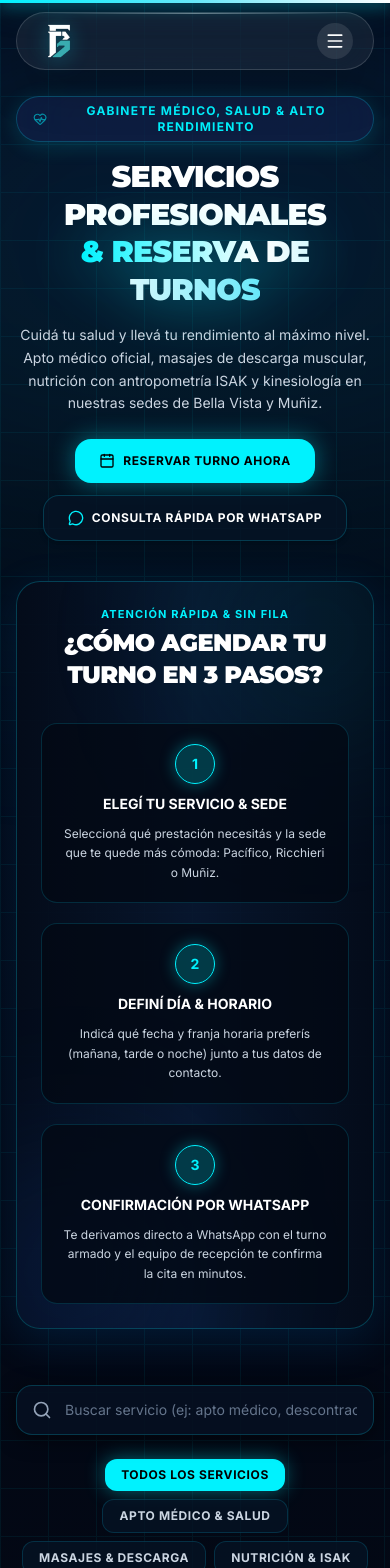
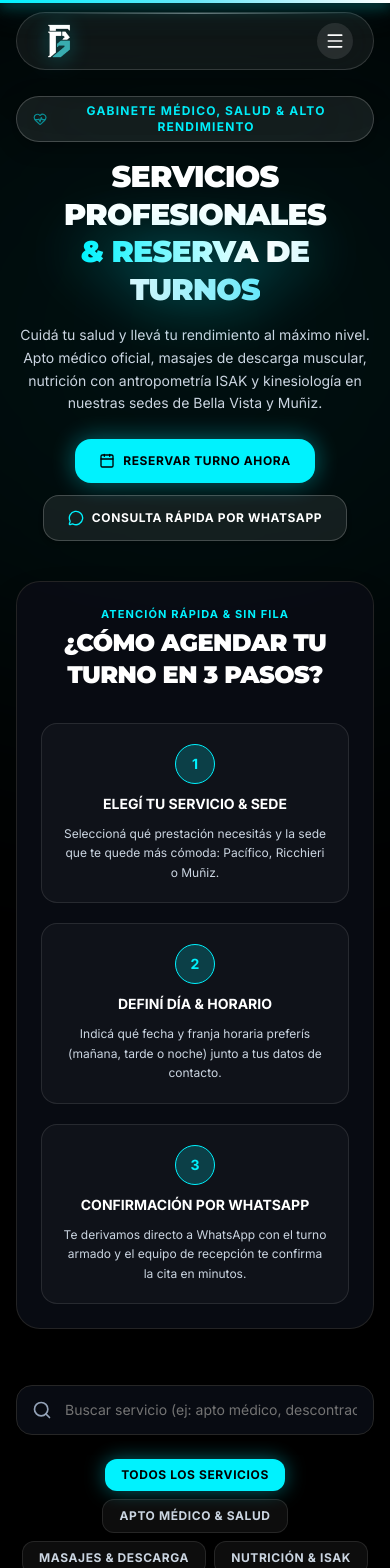
Before and after one commit to Stachurskylucas/FB-SEVEN, a React (Vite) app: page /servicios in a window 390 px wide. Shown: the top 1568 px of the page. Built offline with nearby package versions, Linux system fonts and the light colour scheme.

Commit message:
style: remove blue background overlays from Clases and Servicios while keeping 3-step booking section higher up

```diff
--- a/src/pages/ServiciosPage.tsx
+++ b/src/pages/ServiciosPage.tsx
@@ -91,31 +91,17 @@ export const ServiciosPage: React.FC = () => {
         canonicalUrl="https://fbsevengym.com/servicios"
       />
 
-      <main className="min-h-screen bg-[#02050d] text-white pt-24 sm:pt-28 pb-20 relative overflow-hidden">
+      <main className="min-h-screen bg-black text-white pt-24 sm:pt-28 pb-20 relative overflow-hidden">
 
-        {/* Dynamic Black & Deep Blue Background Gradient & Lighting Layers */}
-        <div className="absolute inset-0 bg-gradient-to-b from-[#030917] via-[#02050d] to-[#040b18] pointer-events-none" />
-
-        {/* Tech Grid Pattern with soft fade */}
-        <div
-          className="absolute inset-0 pointer-events-none opacity-[0.06]"
-          style={{
-            backgroundImage: 'linear-gradient(to right, #00f2fe 1px, transparent 1px), linear-gradient(to bottom, #00f2fe 1px, transparent 1px)',
-            backgroundSize: '48px 48px'
-          }}
-        />
-
-        {/* Ambient Blue & Cyan Orbs */}
-        <div className="absolute top-10 left-1/2 -translate-x-1/2 w-[900px] h-[550px] bg-gradient-to-b from-blue-600/20 via-cyan-500/15 to-transparent rounded-full blur-[140px] pointer-events-none" />
-        <div className="absolute top-[35%] -left-32 w-[600px] h-[600px] bg-blue-700/15 rounded-full blur-[160px] pointer-events-none" />
-        <div className="absolute top-[55%] -right-32 w-[650px] h-[650px] bg-cyan-600/12 rounded-full blur-[160px] pointer-events-none" />
-        <div className="absolute bottom-10 left-1/3 w-[700px] h-[500px] bg-blue-900/20 rounded-full blur-[180px] pointer-events-none" />
+        {/* Ambient Glows */}
+        <div className="absolute top-20 left-1/2 -translate-x-1/2 w-[800px] h-[500px] bg-brand-neon/10 rounded-full blur-[200px] pointer-events-none" />
+        <div className="absolute top-[40%] right-0 w-[500px] h-[500px] bg-brand-neon/5 rounded-full blur-[180px] pointer-events-none" />
 
         <div className="max-w-7xl mx-auto px-4 sm:px-6 lg:px-8 relative z-10">
 
           {/* 1. Header Hero */}
           <ScrollReveal direction="down" duration={0.7} className="text-center max-w-3xl mx-auto mb-10 sm:mb-12">
-            <div className="inline-flex items-center gap-2 px-4 py-1.5 rounded-full bg-blue-950/50 backdrop-blur-2xl border border-cyan-500/30 text-xs font-bold uppercase tracking-widest text-brand-neon mb-4 shadow-[0_4px_20px_rgba(0,242,254,0.15)]">
+            <div className="inline-flex items-center gap-2 px-4 py-1.5 rounded-full bg-white/[0.08] backdrop-blur-2xl border border-white/20 text-xs font-bold uppercase tracking-widest text-brand-neon mb-4 shadow-[0_4px_20px_rgba(0,0,0,0.4)]">
               <HeartPulse className="w-4 h-4 text-brand-neon animate-pulse" />
               <span>Gabinete Médico, Salud & Alto Rendimiento</span>
             </div>
@@ -144,7 +130,7 @@ export const ServiciosPage: React.FC = () => {
                 href="https://wa.me/5491144724002?text=¡Hola%20FB%20SEVEN!%20Quisiera%20consultar%20por%20los%20servicios%20de%20salud,%20apto%20médico%20y%20masajes."
                 target="_blank"
                 rel="noopener noreferrer"
-                className="px-6 py-3.5 rounded-2xl bg-[#061325]/80 hover:bg-[#0b1f3c] border border-cyan-500/25 text-white font-bold text-xs uppercase tracking-wider flex items-center gap-2 transition-all shadow-md"
+                className="px-6 py-3.5 rounded-2xl bg-white/[0.08] hover:bg-white/[0.14] border border-white/20 text-white font-bold text-xs uppercase tracking-wider flex items-center gap-2 transition-all shadow-md"
               >
                 <MessageCircle className="w-4 h-4 text-brand-neon" />
                 <span>Consulta Rápida por WhatsApp</span>
@@ -152,13 +138,10 @@ export const ServiciosPage: React.FC = () => {
             </div>
           </ScrollReveal>
 
-          {/* 2. Cómo Funciona el Sistema de Turnos (3 Pasos) - Ubicado arriba para máxima claridad */}
+          {/* 2. Cómo Funciona el Sistema de Turnos (3 Pasos) - Ubicado arriba */}
           <ScrollReveal direction="up" duration={0.7} className="mb-14 sm:mb-16">
-            <div className="bg-gradient-to-r from-[#040c1a]/95 via-[#081830]/90 to-[#040c1a]/95 border border-cyan-500/30 rounded-3xl p-6 sm:p-10 shadow-[0_12px_45px_rgba(0,140,255,0.14)] relative overflow-hidden">
-              <div className="absolute -right-16 -top-16 w-60 h-60 bg-cyan-500/10 rounded-full blur-[80px] pointer-events-none" />
-              <div className="absolute -left-16 -bottom-16 w-60 h-60 bg-blue-600/15 rounded-full blur-[80px] pointer-events-none" />
-
-              <div className="text-center max-w-xl mx-auto mb-8 relative z-10">
+            <div className="bg-[#090d14]/90 border border-neutral-800/90 rounded-3xl p-6 sm:p-10 shadow-2xl">
+              <div className="text-center max-w-xl mx-auto mb-8">
                 <span className="text-brand-neon text-[11px] font-bold uppercase tracking-widest block mb-1">
                   Atención Rápida & Sin Fila
                 </span>
@@ -167,9 +150,9 @@ export const ServiciosPage: React.FC = () => {
                 </h2>
               </div>
 
-              <div className="grid grid-cols-1 md:grid-cols-3 gap-5 sm:gap-6 relative z-10">
-                <div className="p-5 sm:p-6 rounded-2xl bg-[#030914]/80 border border-cyan-500/20 text-center space-y-2.5 hover:border-cyan-400/50 hover:bg-[#050f21] transition-all duration-300">
-                  <div className="w-10 h-10 rounded-full bg-brand-neon/20 border border-brand-neon text-brand-neon font-black flex items-center justify-center mx-auto text-sm shadow-[0_0_15px_rgba(0,242,254,0.35)]">
+              <div className="grid grid-cols-1 md:grid-cols-3 gap-5 sm:gap-6">
+                <div className="p-5 sm:p-6 rounded-2xl bg-white/[0.03] border border-white/10 text-center space-y-2.5">
+                  <div className="w-10 h-10 rounded-full bg-brand-neon/20 border border-brand-neon text-brand-neon font-black flex items-center justify-center mx-auto text-sm">
                     1
                   </div>
                   <h4 className="text-sm font-bold uppercase text-white">Elegí tu Servicio & Sede</h4>
@@ -178,8 +161,8 @@ export const ServiciosPage: React.FC = () => {
                   </p>
                 </div>
 
-                <div className="p-5 sm:p-6 rounded-2xl bg-[#030914]/80 border border-cyan-500/20 text-center space-y-2.5 hover:border-cyan-400/50 hover:bg-[#050f21] transition-all duration-300">
-                  <div className="w-10 h-10 rounded-full bg-brand-neon/20 border border-brand-neon text-brand-neon font-black flex items-center justify-center mx-auto text-sm shadow-[0_0_15px_rgba(0,242,254,0.35)]">
+                <div className="p-5 sm:p-6 rounded-2xl bg-white/[0.03] border border-white/10 text-center space-y-2.5">
+                  <div className="w-10 h-10 rounded-full bg-brand-neon/20 border border-brand-neon text-brand-neon font-black flex items-center justify-center mx-auto text-sm">
                     2
                   </div>
                   <h4 className="text-sm font-bold uppercase text-white">Definí Día & Horario</h4>
@@ -188,8 +171,8 @@ export const ServiciosPage: React.FC = () => {
                   </p>
                 </div>
 
-                <div className="p-5 sm:p-6 rounded-2xl bg-[#030914]/80 border border-cyan-500/20 text-center space-y-2.5 hover:border-cyan-400/50 hover:bg-[#050f21] transition-all duration-300">
-                  <div className="w-10 h-10 rounded-full bg-brand-neon/20 border border-brand-neon text-brand-neon font-black flex items-center justify-center mx-auto text-sm shadow-[0_0_15px_rgba(0,242,254,0.35)]">
+                <div className="p-5 sm:p-6 rounded-2xl bg-white/[0.03] border border-white/10 text-center space-y-2.5">
+                  <div className="w-10 h-10 rounded-full bg-brand-neon/20 border border-brand-neon text-brand-neon font-black flex items-center justify-center mx-auto text-sm">
                     3
                   </div>
                   <h4 className="text-sm font-bold uppercase text-white">Confirmación por WhatsApp</h4>
@@ -211,7 +194,7 @@ export const ServiciosPage: React.FC = () => {
                 placeholder="Buscar servicio (ej: apto médico, descontracturante, antropometría)..."
                 value={searchQuery}
                 onChange={(e) => setSearchQuery(e.target.value)}
-                className="w-full pl-12 pr-4 py-3.5 rounded-2xl bg-[#061021]/90 border border-cyan-500/25 text-white text-sm focus:border-brand-neon focus:outline-none placeholder:text-slate-500 transition-colors shadow-[0_4px_20px_rgba(0,0,0,0.5)]"
+                className="w-full pl-12 pr-4 py-3.5 rounded-2xl bg-[#090d14]/90 border border-neutral-800 text-white text-sm focus:border-brand-neon focus:outline-none placeholder:text-neutral-500 transition-colors shadow-lg"
               />
               {searchQuery && (
                 <button
@@ -234,7 +217,7 @@ export const ServiciosPage: React.FC = () => {
                     className={`px-4 py-2 rounded-xl text-xs font-bold uppercase tracking-wider transition-all cursor-pointer ${
                       isActive
                         ? 'bg-brand-neon text-black shadow-[0_0_20px_rgba(0,242,254,0.4)]'
-                        : 'bg-[#061325]/75 hover:bg-[#0b203d] text-slate-300 border border-cyan-500/20 hover:border-cyan-400/40 hover:text-white'
+                        : 'bg-white/[0.05] hover:bg-white/[0.1] text-slate-300 border border-white/10 hover:text-white'
                     }`}
                   >
                     {cat.label}
@@ -255,7 +238,7 @@ export const ServiciosPage: React.FC = () => {
                   delay={(index % 3) * 0.1}
                   className="h-full"
                 >
-                  <div className="h-full flex flex-col bg-gradient-to-b from-[#071325]/95 via-[#050d1a]/95 to-[#020710]/95 border border-cyan-500/20 rounded-3xl overflow-hidden hover:border-cyan-400/60 transition-all duration-300 shadow-xl group hover:shadow-[0_12px_40px_rgba(0,180,255,0.18)]">
+                  <div className="h-full flex flex-col bg-[#090d14]/90 border border-neutral-800/90 rounded-3xl overflow-hidden hover:border-brand-neon/60 transition-all duration-300 shadow-xl group hover:shadow-[0_10px_35px_rgba(0,242,254,0.15)]">
 
                     {/* Image Header with Badge */}
                     <div className="relative h-48 sm:h-52 w-full overflow-hidden">
@@ -264,7 +247,7 @@ export const ServiciosPage: React.FC = () => {
                         alt={service.title}
                         className="w-full h-full object-cover group-hover:scale-105 transition-transform duration-500 brightness-90"
                       />
-                      <div className="absolute inset-0 bg-gradient-to-t from-[#071325] via-black/30 to-transparent" />
+                      <div className="absolute inset-0 bg-gradient-to-t from-[#090d14] via-black/30 to-transparent" />
 
                       {/* Top Badges */}
                       <div className="absolute top-3.5 left-3.5 right-3.5 flex items-center justify-between gap-2">
@@ -303,7 +286,7 @@ export const ServiciosPage: React.FC = () => {
 
                         {/* Specialist Callout */}
                         {service.specialist && (
-                          <div className="mt-3.5 p-2.5 rounded-xl bg-cyan-950/30 border border-cyan-500/20 text-[11px] text-slate-300 flex items-center gap-2">
+                          <div className="mt-3.5 p-2.5 rounded-xl bg-white/[0.03] border border-white/10 text-[11px] text-slate-300 flex items-center gap-2">
                             <Sparkles className="w-3.5 h-3.5 text-brand-neon shrink-0" />
                             <span><strong>Profesional:</strong> {service.specialist}</span>
                           </div>
@@ -316,7 +299,7 @@ export const ServiciosPage: React.FC = () => {
                           </span>
                           <div className="flex flex-wrap gap-1.5">
                             {service.sedes.map((s, idx) => (
-                              <span key={idx} className="inline-flex items-center gap-1 text-[10.5px] px-2 py-0.5 rounded-md bg-blue-950/40 border border-cyan-500/20 text-slate-300">
+                              <span key={idx} className="inline-flex items-center gap-1 text-[10.5px] px-2 py-0.5 rounded-md bg-white/[0.05] border border-white/10 text-slate-300">
                                 <MapPin className="w-2.5 h-2.5 text-brand-neon" />
                                 <span>{s}</span>
                               </span>
@@ -325,7 +308,7 @@ export const ServiciosPage: React.FC = () => {
                         </div>
 
                         {/* Key Benefits Checklist */}
-                        <div className="mt-4 pt-4 border-t border-cyan-900/30">
+                        <div className="mt-4 pt-4 border-t border-neutral-800/80">
                           <span className="text-[10px] font-bold uppercase tracking-wider text-slate-400 block mb-2">
                             Qué incluye el servicio:
                           </span>
@@ -349,7 +332,7 @@ export const ServiciosPage: React.FC = () => {
                       </div>
 
                       {/* Card Action Buttons */}
-                      <div className="pt-4 border-t border-cyan-900/30 flex flex-col sm:flex-row items-center gap-2.5">
+                      <div className="pt-4 border-t border-neutral-800 flex flex-col sm:flex-row items-center gap-2.5">
                         <button
                           type="button"
                           onClick={() => handleOpenBooking(service.id)}
@@ -375,13 +358,13 @@ export const ServiciosPage: React.FC = () => {
               ))}
             </div>
           ) : (
-            <div className="text-center py-16 bg-[#061020] rounded-3xl border border-cyan-900/40 p-8 max-w-lg mx-auto mb-20 shadow-xl">
-              <Search className="w-10 h-10 text-cyan-500/60 mx-auto mb-3" />
+            <div className="text-center py-16 bg-[#090d14] rounded-3xl border border-neutral-800 p-8 max-w-lg mx-auto mb-20">
+              <Search className="w-10 h-10 text-slate-500 mx-auto mb-3" />
               <h3 className="text-lg font-bold text-white uppercase">No encontramos servicios con ese criterio</h3>
               <p className="text-xs text-slate-400 mt-1 mb-4">Probá con otra palabra o seleccioná otra categoría.</p>
               <button
                 onClick={() => { setSelectedCategory('todos'); setSearchQuery(''); }}
-                className="px-4 py-2 rounded-xl bg-brand-neon text-black font-bold text-xs uppercase tracking-wider shadow-[0_0_15px_rgba(0,242,254,0.3)]"
+                className="px-4 py-2 rounded-xl bg-brand-neon text-black font-bold text-xs uppercase tracking-wider"
               >
                 Ver todos los servicios
               </button>
@@ -391,7 +374,7 @@ export const ServiciosPage: React.FC = () => {
           {/* 5. Preguntas Frecuentes de Servicios */}
           <ScrollReveal direction="up" duration={0.7} className="max-w-3xl mx-auto mb-20">
             <div className="text-center mb-8">
-              <div className="inline-flex items-center gap-1.5 px-3 py-1 rounded-full bg-blue-950/40 border border-cyan-500/25 text-slate-300 text-[11px] font-bold uppercase tracking-wider mb-2">
+              <div className="inline-flex items-center gap-1.5 px-3 py-1 rounded-full bg-white/[0.06] border border-white/15 text-slate-300 text-[11px] font-bold uppercase tracking-wider mb-2">
                 <HelpCircle className="w-3.5 h-3.5 text-brand-neon" />
                 <span>Preguntas Frecuentes</span>
               </div>
@@ -406,7 +389,7 @@ export const ServiciosPage: React.FC = () => {
                 return (
                   <div
                     key={idx}
-                    className="border border-cyan-900/30 rounded-2xl bg-[#040c1a]/85 backdrop-blur-md overflow-hidden transition-colors hover:border-cyan-500/30"
+                    className="border border-neutral-800 rounded-2xl bg-[#090d14]/80 overflow-hidden transition-colors"
                   >
                     <button
                       type="button"
@@ -430,7 +413,7 @@ export const ServiciosPage: React.FC = () => {
                           exit={{ height: 0, opacity: 0 }}
                           transition={{ duration: 0.25 }}
                         >
-                          <div className="px-5 pb-5 text-xs sm:text-sm text-slate-300 leading-relaxed border-t border-cyan-950/80 pt-3">
+                          <div className="px-5 pb-5 text-xs sm:text-sm text-slate-300 leading-relaxed border-t border-neutral-800/60 pt-3">
                             {faq.a}
                           </div>
                         </motion.div>
@@ -444,14 +427,13 @@ export const ServiciosPage: React.FC = () => {
 
           {/* 6. Bottom Banner CTA */}
           <ScrollReveal direction="up" duration={0.8} className="text-center">
-            <div className="bg-gradient-to-r from-[#030917] via-[#071936] to-[#030917] border border-cyan-400/40 rounded-3xl p-8 sm:p-12 shadow-[0_0_60px_rgba(0,180,255,0.22)] relative overflow-hidden">
-              <div className="absolute -right-20 -bottom-20 w-80 h-80 bg-blue-500/20 rounded-full blur-[100px] pointer-events-none" />
-              <div className="absolute -left-20 -top-20 w-80 h-80 bg-cyan-500/15 rounded-full blur-[100px] pointer-events-none" />
+            <div className="bg-[#0b1019] border border-brand-neon/30 rounded-3xl p-8 sm:p-12 shadow-[0_0_50px_rgba(0,242,254,0.15)] relative overflow-hidden">
+              <div className="absolute -right-20 -bottom-20 w-80 h-80 bg-brand-neon/15 rounded-full blur-[100px] pointer-events-none" />
 
-              <h2 className="text-2xl sm:text-4xl font-display font-black uppercase text-white tracking-tight mb-3 relative z-10">
+              <h2 className="text-2xl sm:text-4xl font-display font-black uppercase text-white tracking-tight mb-3">
                 ¿Listo para Empezar a Entrenar con Salud?
               </h2>
-              <p className="text-xs sm:text-sm text-slate-300 max-w-lg mx-auto mb-6 relative z-10">
+              <p className="text-xs sm:text-sm text-slate-300 max-w-lg mx-auto mb-6">
                 Obtené tu apto médico oficial, organizá tu plan nutricional o relajá tus músculos tras una semana intensa.
               </p>
 
```
Also changed, not shown: src/pages/ClasesPage.tsx (+16 -29 lines).
